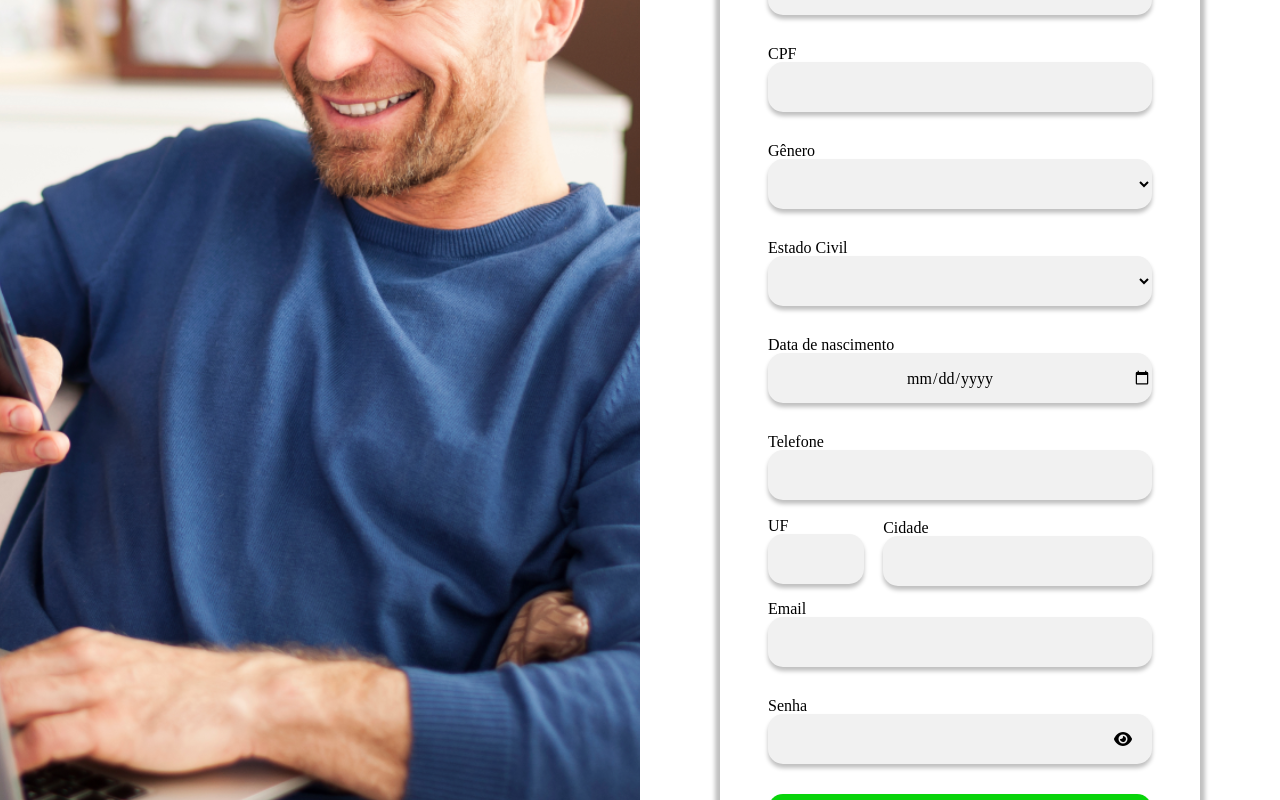
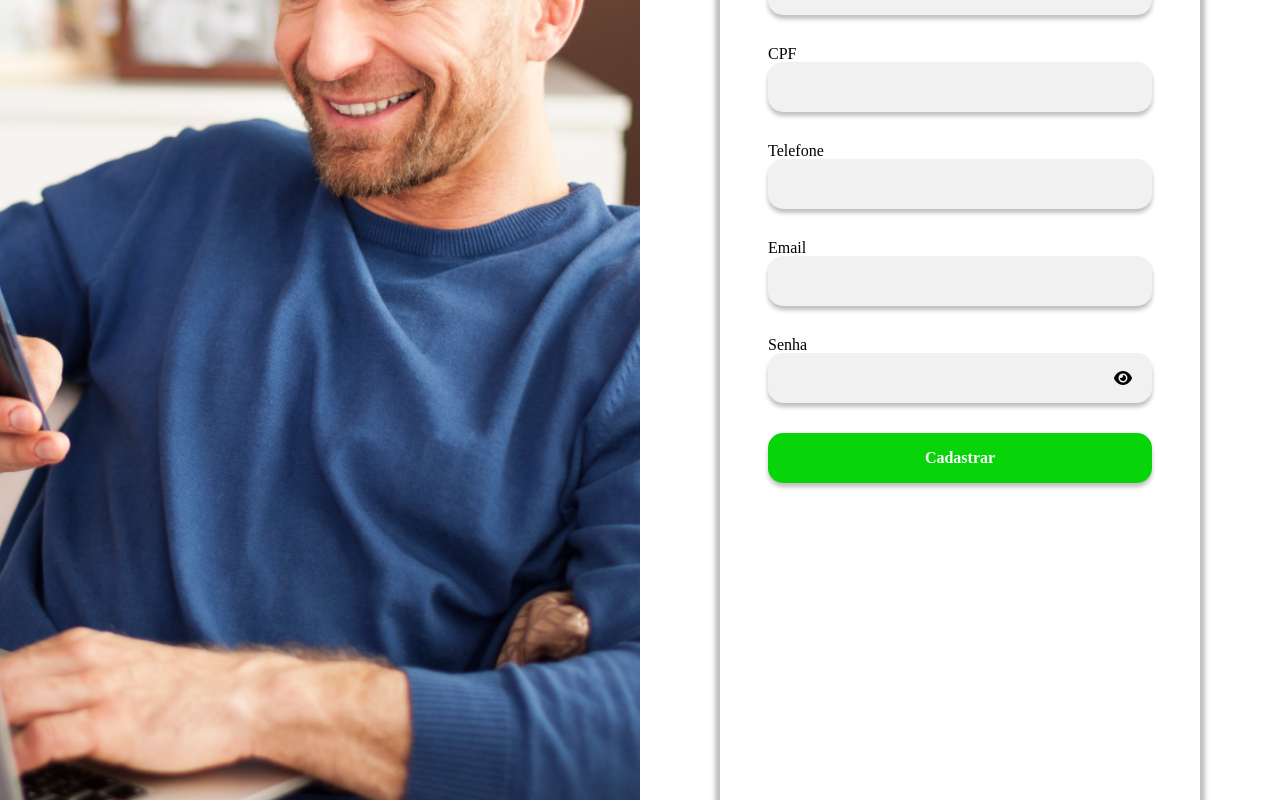
Before and after one commit to herbertcarnaubadesouza/new-benefit, a Next.js app: page /components/cadastroLogin/Index in a window 1280 px wide. Shown: the part 441-1241 px from the top of the page. Built offline with nearby package versions, Linux system fonts and the light colour scheme.

Commit message:
server-side

```diff
--- /dev/null
+++ b/src/pages/api/login.ts
@@ -0,0 +1,32 @@
+import axios from 'axios';
+
+export default async function handler(req: any, res: any) {
+  const data = new URLSearchParams();
+  data.append(
+    "client_id",
+    "5483038437-7e5PxK3L0dYgLCuF!xfb4jp8v%Ud3g#u56ZquehsGtut$adT5HyAMdW$5VJQbXpb8S1!Y*R3E.benefit.com.br"
+  );
+  data.append(
+    "secret_id",
+    "82500-AAJaz0z04HIDT0B4bR4S1JckG9QR1J388Z6Ztb*qz6AhQ2pqeX2UO4cn$Sgcbb60ieuXVm374C"
+  );
+  data.append("audience", "web");
+  data.append("grant_type", "client_credentials");
+  data.append("scope", "login:api");
+
+  try {
+    const response = await axios.post(
+      "https://apiv4.marktclub.net.br/token",
+      data,
+      {
+        headers: {
+          "Content-Type": "application/x-www-form-urlencoded",
+        },
+      }
+    );
+
+    res.status(200).json({ accessToken: response.data.access_token });
+  } catch (error) {
+    res.status(500).json({ error: 'Error getting access token' });
+  }
+}
--- a/src/pages/components/cadastroLogin/Index.tsx
+++ b/src/pages/components/cadastroLogin/Index.tsx
@@ -17,33 +17,16 @@ function CadastroLogin() {
   async function handleSubmit(event: React.FormEvent<HTMLFormElement>) {
     event.preventDefault();
 
-    const data = new URLSearchParams();
-    data.append(
-      "client_id",
-      "5483038437-7e5PxK3L0dYgLCuF!xfb4jp8v%Ud3g#u56ZquehsGtut$adT5HyAMdW$5VJQbXpb8S1!Y*R3E.benefit.com.br"
-    );
-    data.append(
-      "secret_id",
-      "82500-AAJaz0z04HIDT0B4bR4S1JckG9QR1J388Z6Ztb*qz6AhQ2pqeX2UO4cn$Sgcbb60ieuXVm374C"
-    );
-    data.append("audience", "web");
-    data.append("grant_type", "client_credentials");
-    data.append("scope", "login:api");
+    try {
+      const response = await fetch('/api/login', {
+        method: 'POST',
+      });
 
-    try {
-      const response = await axios.post(
-        "https://apiv4.marktclub.net.br/token",
-        data,
-        {
-          headers: {
-            "Content-Type": "application/x-www-form-urlencoded",
-          },
-        }
-      );
+      const data = await response.json();
+      const accessToken = data.access_token;
 
       console.log(response);
 
-      const accessToken = response.data.access_token;
       console.log("Access Token:", accessToken);
 
       const publicKey = `-----BEGIN PUBLIC KEY-----
@@ -76,7 +59,7 @@ function CadastroLogin() {
         encryptedEmail,
         encryptedTelefone
       );
-      // Aqui você pode armazenar o access_token conforme sua necessidade
+
     } catch (error) {
       console.error("Erro ao obter o access token:", error);
     }
@@ -100,7 +83,8 @@ function CadastroLogin() {
         },
         {
           headers: {
-            Authorization: `Bearer ${accessToken}`,
+            "Content-Type": "application/x-www-form-urlencoded",
+            "Authorization": `Bearer ${accessToken}`,
           },
         }
       );
@@ -139,42 +123,12 @@ function CadastroLogin() {
                     <p>CPF</p>
                     <input id="cpf" type="text" />
                   </label>
-                  <label>
-                    <p>Gênero</p>
-                    <select name="Gênero">
-                      <option value="none"></option>
-                      <option value="masculino">Masculino</option>
-                      <option value="feminino">Feminino</option>
-                    </select>
-                  </label>
-                  <label>
-                    <p>Estado Civil</p>
-                    <select name="Estado Civil">
-                      <option value="none"></option>
-                      <option value="solteiro">Solteiro</option>
-                      <option value="separado">Separado</option>
-                      <option value="divorciado ">Divorciado</option>
-                      <option value="viuvo">Viúvo</option>
-                    </select>
-                  </label>
-                  <label>
-                    <p>Data de nascimento</p>
-                    <input type="date" />
-                  </label>
+
                   <label>
                     <p>Telefone</p>
                     <input id="telefone" type="tel" name="telefone" />
                   </label>
-                  <div className="city">
-                    <label>
-                      <p>UF</p>
-                      <input type="text" name="uf" />
-                    </label>
-                    <label className="cidade">
-                      <p>Cidade</p>
-                      <input type="text" name="cidade" />
-                    </label>
-                  </div>
+
                   <label>
                     <p>Email</p>
                     <input id="email" type="email" name="email" />
```
